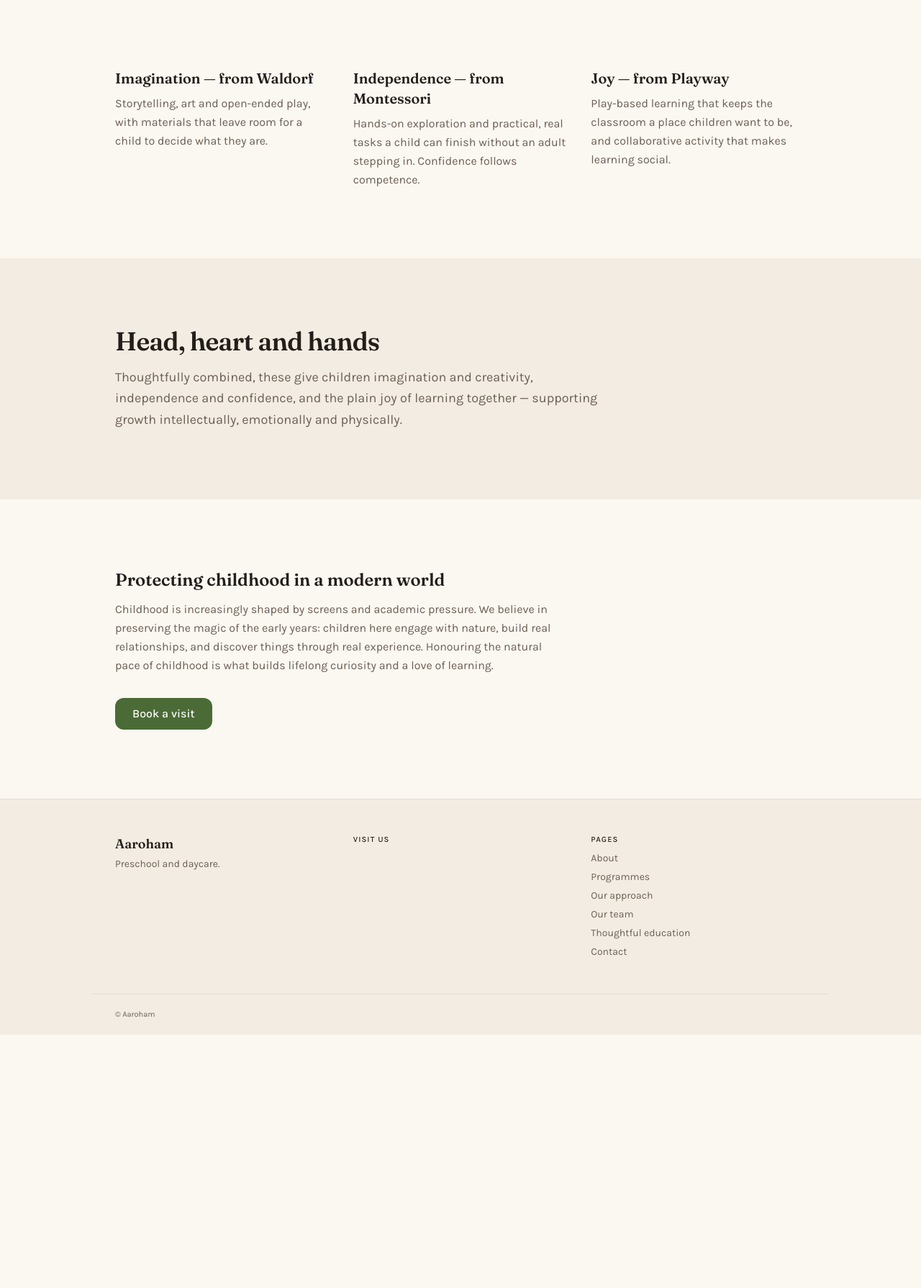
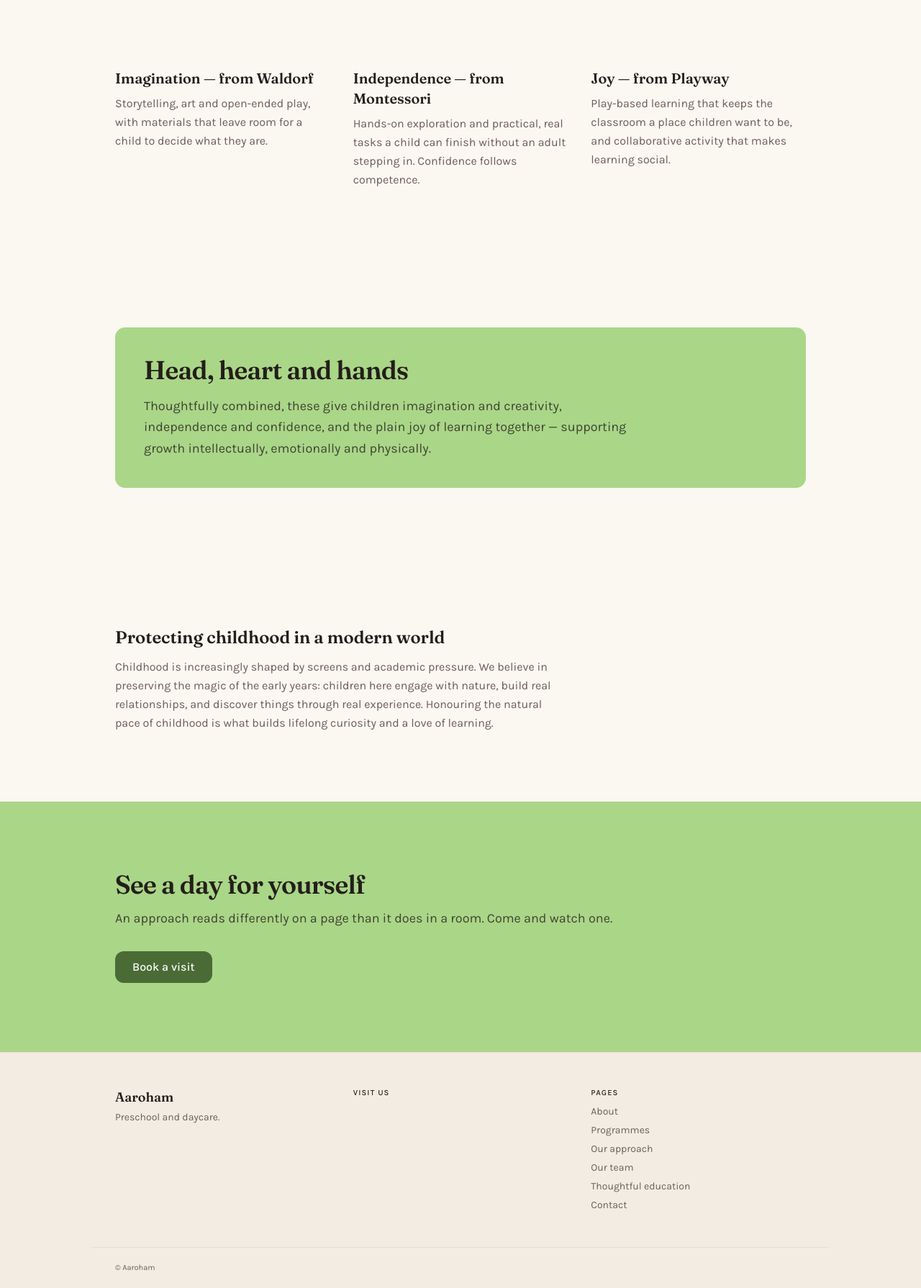
Before and after one commit to friend4amit/preschool, a Django app: template templates/website/pages/approach.html in a window 1280 px wide. Shown: the part 413-2203 px from the top of the page at 72% size. Before the commit the page ends 1851 px from the top, so only its background shows below. Run offline with Django 5.2, Linux system fonts and the light colour scheme; the template is opened without the code that fills it: values that come from a table or form of the project are taken from there, others are empty; style sheets or scripts are compiled from the project's sources; parts of the project's set-up code (start-up, migrations or seed data) failed here and were passed over.

Commit message:
design: #aad688 as the panel green, on the panels across every page
Named --color-leaf-panel rather than --color-leaf-light, because the name is the
guardrail. Measured on the page: 9.94:1 under ink, 5.12:1 under leaf-deep — and
1.66:1 under white, 3.67:1 under leaf, 3.74:1 under muted. It is a background and
nothing else, and calling it "light" would have invited someone to put white text on
it inside a month.

Applying it turned up four places where existing text would have failed on it: the
paragraph in every closing action band was `text-muted` at 3.74:1, and .stat-label
was the same. Those are now ink at 80% and 75% — still quieter than the heading
beside them, so the hierarchy survives, but above AA rather than below it. The stat
numbers moved from leaf to leaf-deep for the same reason: 3.67:1 to 5.12:1.

Spread across pages rather than kept for the calls to action, since the ask was
panels plural: the stats band on the home page, "Head, heart and hands" as a pull-out
on our approach, the "talk to us before you enrol" note on thoughtful education, the
contact details beside the enquiry form, and the four closing bands. Our approach
gained a closing action band it was missing, so all six pages now end the same way.

The dark scheme gets #2b3d20, not #aad688 dimmed. A light panel on a dark page
glares; what carries over is the role — a green panel that lifts off the background —
not the value.

224 tests pass.

Co-Authored-By: Claude Opus 5 <noreply@anthropic.com>
Claude-Session: https://claude.ai/code/session_01HbRFjuzAa1FeNGTfoETBiy

```diff
--- a/assets/css/input.css
+++ b/assets/css/input.css
@@ -38,8 +38,14 @@
      lighter, prettier green would not have been. */
   --color-leaf:         #4b6b36;  /* primary action, links */
   --color-leaf-deep:    #3a5427;  /* hover / pressed */
-  --color-leaf-wash:    #e9efe1;  /* tinted panels and bands */
+  --color-leaf-wash:    #e9efe1;  /* the quietest tint — hovers, small panels */
   --color-on-leaf:      #ffffff;  /* text on a filled leaf button */
+
+  /* The panel green. A BACKGROUND ONLY, and the name says so because the numbers
+     demand it: 10:1 under ink, but 1.65:1 under white. Text on it is --color-ink,
+     never white and never --color-leaf (3.5:1, large text at best). A leaf button
+     sits on it happily — 3.5:1 clears the 3:1 required of a UI component. */
+  --color-leaf-panel:   #aad688;
 
   /* Counterpoints, used sparingly and never as the action colour. Terracotta
      against green is what stops the site reading as a garden centre. */
@@ -92,6 +98,10 @@
     --color-leaf-deep:  #b5d89a;
     --color-leaf-wash:  #232e1c;
     --color-on-leaf:    #16200f;
+    /* Not #aad688 dimmed — a light panel on a dark page glares. The dark scheme
+       wants the same *role* (a green panel that lifts off the background) at the
+       opposite end of the scale. */
+    --color-leaf-panel: #2b3d20;
     --color-clay:       #e08757;
     --color-clay-deep:  #f0a077;
     --color-clay-wash:  #33241b;
@@ -369,8 +379,20 @@
   }
 
   .band-tint  { background-color: var(--color-sunken); }
-  .band-leaf  { background-color: var(--color-leaf-wash); }
+  .band-leaf  { background-color: var(--color-leaf-panel); }
   .band-clay  { background-color: var(--color-clay-wash); }
+
+  /* A panel inside a band — the pull-out on a prose page. Same colour, same rule:
+     ink on it, never white. */
+  .panel-leaf {
+    background-color: var(--color-leaf-panel);
+    border-radius: var(--radius-card);
+    padding: --spacing(6);
+  }
+
+  @media (width >= 48rem) {
+    .panel-leaf { padding: --spacing(10); }
+  }
 
   /* A photograph in a frame, rounded and clipped. Deliberately NOT an organic
      blob mask: the direction here is warm and grounded, and a blob reads as the
@@ -579,7 +601,9 @@
     font-size: var(--text-display);
     line-height: 1.05;
     font-weight: 600;
-    color: var(--color-leaf);
+    /* deep, not leaf: these sit on the panel green, where leaf is 3.5:1 and only
+       passes as large text. leaf-deep is 5.1:1 and passes outright. */
+    color: var(--color-leaf-deep);
   }
 
   .stat-label {
@@ -587,6 +611,9 @@
     font-size: 0.8125rem;
     letter-spacing: 0.08em;
     text-transform: uppercase;
-    color: var(--color-muted);
+    /* Not --color-muted: these sit on the panel green, where muted is 3.7:1 and
+       fails for text this size. Ink at 75% keeps the visual hierarchy — the label
+       stays quieter than the number — without dropping below AA. */
+    color: color-mix(in oklab, var(--color-ink) 75%, transparent);
   }
 }
--- a/templates/website/pages/about.html
+++ b/templates/website/pages/about.html
@@ -79,7 +79,7 @@
   <section class="band band-leaf">
     <div class="shell">
       <h2 class="font-display text-ink text-display font-semibold text-balance">Come and see</h2>
-      <p class="text-muted mt-3 max-w-prose text-lg">
+      <p class="text-ink/80 mt-3 max-w-prose text-lg">
         The best way to understand a preschool is to stand in it. Visits are unhurried, and
         there is no obligation.
       </p>
--- a/templates/website/pages/approach.html
+++ b/templates/website/pages/approach.html
@@ -69,14 +69,16 @@
     </div>
   </section>
 
-  <section class="band band-tint">
+  <section class="band">
     <div class="shell">
-      <h2 class="font-display text-ink text-display font-semibold text-balance">Head, heart and hands</h2>
-      <p class="text-muted mt-4 max-w-prose text-lg leading-relaxed">
-        Thoughtfully combined, these give children imagination and creativity, independence and
-        confidence, and the plain joy of learning together — supporting growth intellectually,
-        emotionally and physically.
-      </p>
+      <div class="panel-leaf">
+        <h2 class="font-display text-ink text-display font-semibold text-balance">Head, heart and hands</h2>
+        <p class="text-ink/80 mt-4 max-w-prose text-lg leading-relaxed">
+          Thoughtfully combined, these give children imagination and creativity, independence and
+          confidence, and the plain joy of learning together — supporting growth intellectually,
+          emotionally and physically.
+        </p>
+      </div>
     </div>
   </section>
 
@@ -89,6 +91,15 @@
         relationships, and discover things through real experience. Honouring the natural pace
         of childhood is what builds lifelong curiosity and a love of learning.
       </p>
+    </div>
+  </section>
+
+  <section class="band band-leaf">
+    <div class="shell">
+      <h2 class="font-display text-ink text-display font-semibold text-balance">See a day for yourself</h2>
+      <p class="text-ink/80 mt-3 max-w-prose text-lg">
+        An approach reads differently on a page than it does in a room. Come and watch one.
+      </p>
       <a href="{% url 'contact' %}" class="btn btn-primary mt-8">Book a visit</a>
     </div>
   </section>
--- a/templates/website/pages/contact.html
+++ b/templates/website/pages/contact.html
@@ -79,13 +79,13 @@
         </form>
       </section>
 
-      <aside class="space-y-8">
+      <aside class="panel-leaf space-y-8">
         <div>
           <h2 class="font-display text-ink text-lg font-semibold">Visit us</h2>
           {% if site.address %}
-            <p class="text-muted mt-2 text-sm leading-relaxed">{{ site.address|linebreaksbr }}</p>
+            <p class="text-ink/80 mt-2 text-sm leading-relaxed">{{ site.address|linebreaksbr }}</p>
           {% else %}
-            <p class="text-muted mt-2 text-sm">Address coming soon — call or write and we will send directions.</p>
+            <p class="text-ink/80 mt-2 text-sm">Address coming soon — call or write and we will send directions.</p>
           {% endif %}
         </div>
 
--- a/templates/website/pages/home.html
+++ b/templates/website/pages/home.html
@@ -55,7 +55,7 @@
 
   {% comment %} --- The numbers ------------------------------------------------------ {% endcomment %}
   {% if stats %}
-    <section class="band band-tint py-12 md:py-16" data-stats>
+    <section class="band band-leaf py-12 md:py-16" data-stats>
       <div class="shell grid grid-cols-2 gap-8 md:grid-cols-4">
         {% for stat in stats %}
           <div>
@@ -182,7 +182,7 @@
   <section class="band band-leaf">
     <div class="shell">
       <h2 class="font-display text-ink text-display font-semibold text-balance">Join the Aaroham family</h2>
-      <p class="text-muted mt-3 max-w-prose text-lg">
+      <p class="text-ink/80 mt-3 max-w-prose text-lg">
         Come and see the space, meet the teachers, and ask us anything. Visits are unhurried
         and there is no obligation.
       </p>
--- a/templates/website/pages/programs.html
+++ b/templates/website/pages/programs.html
@@ -57,7 +57,7 @@
   <section class="band band-leaf">
     <div class="shell">
       <h2 class="font-display text-ink text-display font-semibold text-balance">Not sure where your child fits?</h2>
-      <p class="text-muted mt-3 max-w-prose text-lg">
+      <p class="text-ink/80 mt-3 max-w-prose text-lg">
         Tell us their age and a little about them. We will suggest a stage — and say so if we
         think another school suits them better.
       </p>
--- a/templates/website/pages/special_education.html
+++ b/templates/website/pages/special_education.html
@@ -62,8 +62,8 @@
 
   <section class="band">
     <div class="shell">
-      <div class="bg-sunken border-marigold max-w-3xl rounded-2xl border-l-4 p-6">
-        <p class="text-muted leading-relaxed">
+      <div class="panel-leaf max-w-3xl">
+        <p class="text-ink/85 leading-relaxed">
           <strong class="text-ink">If you have concerns about your child,</strong> talk to us
           before you enrol. We would rather tell you honestly what we can and cannot support than
           promise more than we can give.
--- a/templates/website/pages/team.html
+++ b/templates/website/pages/team.html
@@ -59,7 +59,7 @@
   <section class="band band-leaf">
     <div class="shell">
       <h2 class="font-display text-ink text-display font-semibold text-balance">Meet them in person</h2>
-      <p class="text-muted mt-3 max-w-prose text-lg">
+      <p class="text-ink/80 mt-3 max-w-prose text-lg">
         The people matter more than the prospectus. Come and meet the teachers who would be
         with your child every day.
       </p>
```
